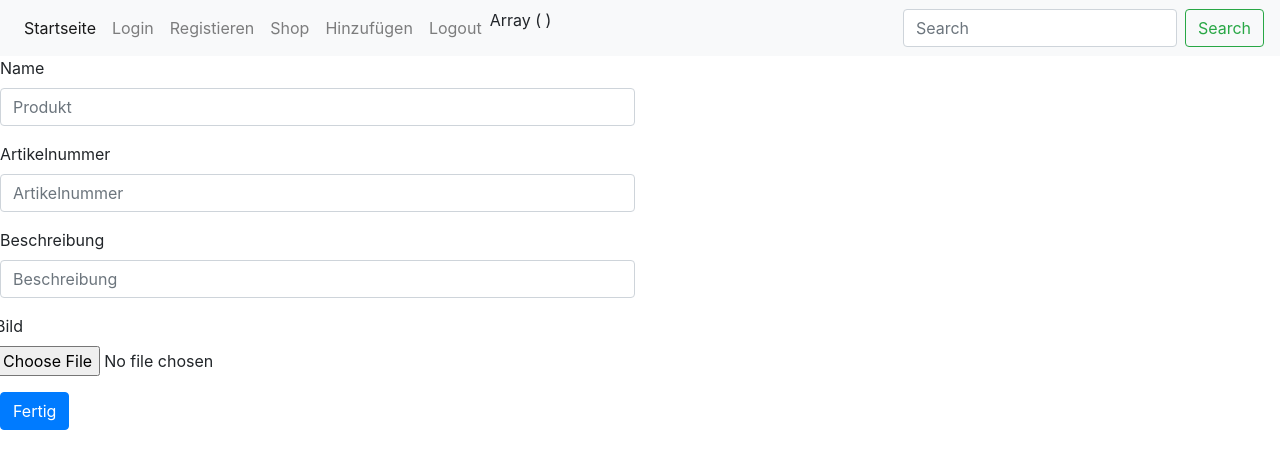
After one commit to joniberchtold/webapp3, a PHP site: page /add.php in a window 1280 px wide. The commit adds this page. Shown: the top 469 px of the page. Run offline with PHP 8.4, Linux system fonts and the light colour scheme.

Commit message:
Produkte hinzufügen

```diff
--- /dev/null
+++ b/add.php
@@ -0,0 +1,40 @@
+
+<!DOCTYPE html>
+<html lang="de">
+    <?php
+	include "datenbank.php";
+	include "navigation.php";
+
+    ?>
+  <body>
+    <form action="add_db_save.php" method="POST" enctype="multipart/form-data">
+        <div class="form-row">
+            <div class="form-group col-md-6">
+            <label for="inputEmail4">Name</label>
+            <input type="text" class="form-control" name="inputprodukt" placeholder="Produkt">
+            </div>
+        </div>
+		        <div class="form-row">
+            <div class="form-group col-md-6">
+            <label for="inputEmail4">Artikelnummer</label>
+            <input type="text" class="form-control" name="inputnummer" placeholder="Artikelnummer">
+            </div>
+        </div>
+        <div class="form-row">
+            <div class="form-group col-md-6">
+            <label for="inputPassword4">Beschreibung</label>
+            <input type="text" class="form-control" name="inputbeschreibung" placeholder="Beschreibung">
+            </div>
+        </div>
+        <div class="form-row">
+            <div class="form-group">
+                <label for="file1">Bild</label>
+                <input type="file" class="form-control-file" name="inputfile1" accept="image/jpeg" />
+            </div>
+        </br>
+        </div>
+
+        <button type="submit" class="btn btn-primary">Fertig</button>
+    </form>
+  </body>
+</html>
--- a/navigation.php
+++ b/navigation.php
@@ -27,6 +27,10 @@
         <a class="nav-link" href="shop.php">Shop</a>
       </li>
 
+	              <li class="nav-item">
+        <a class="nav-link" href="add.php">Hinzufügen</a>
+      </li>
+
 	      <li class="nav-item">
         <a class="nav-link" href="logout.php">Logout</a>
       </li>
```
Also changed, not shown: add_db_save.php (added, +22 -0 lines), hinzufuegen.php (deleted, +0 -81 lines), bilder/jubi_logo.jpg (added), bilder/jubi_logo1.jpg (added).
